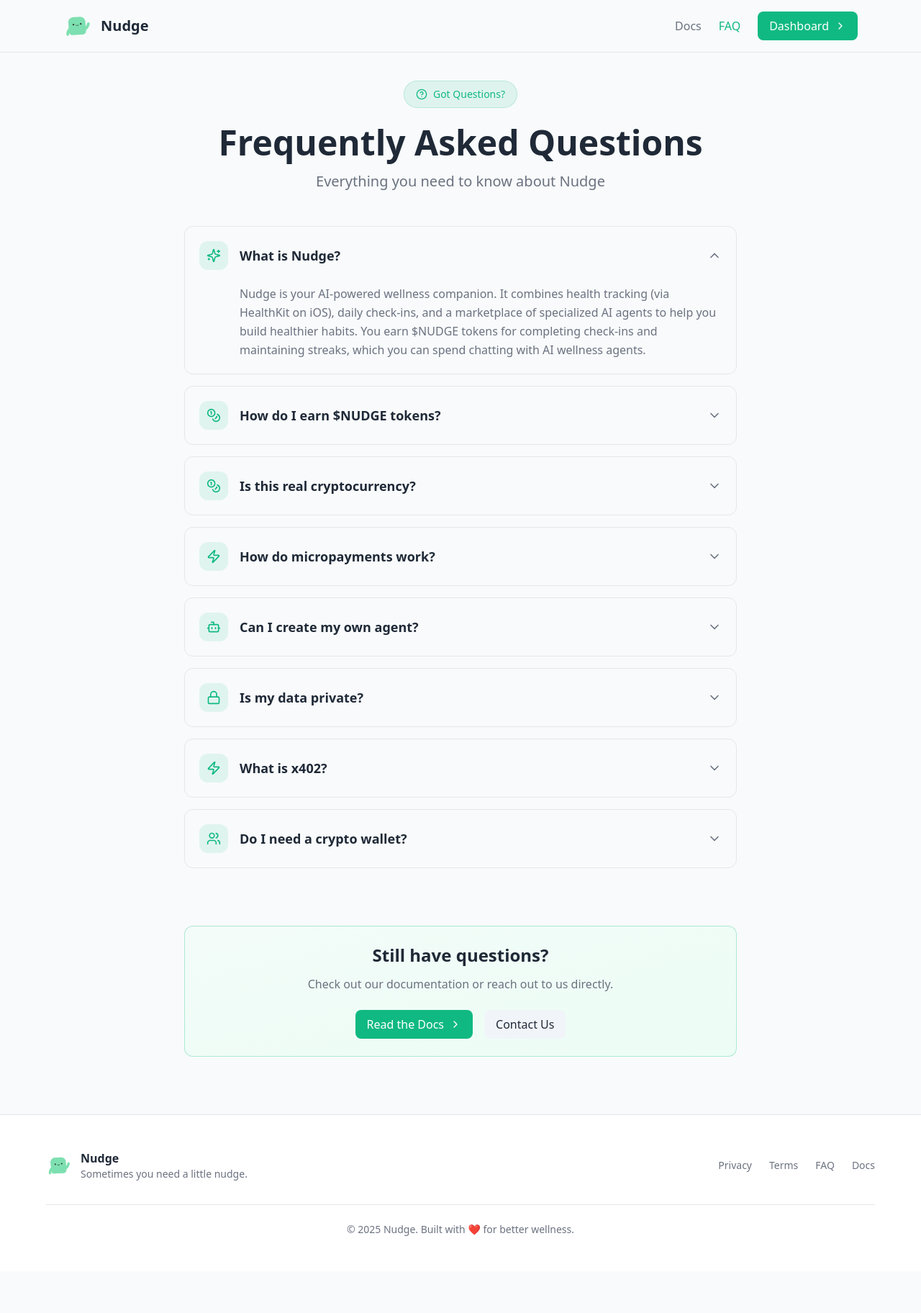
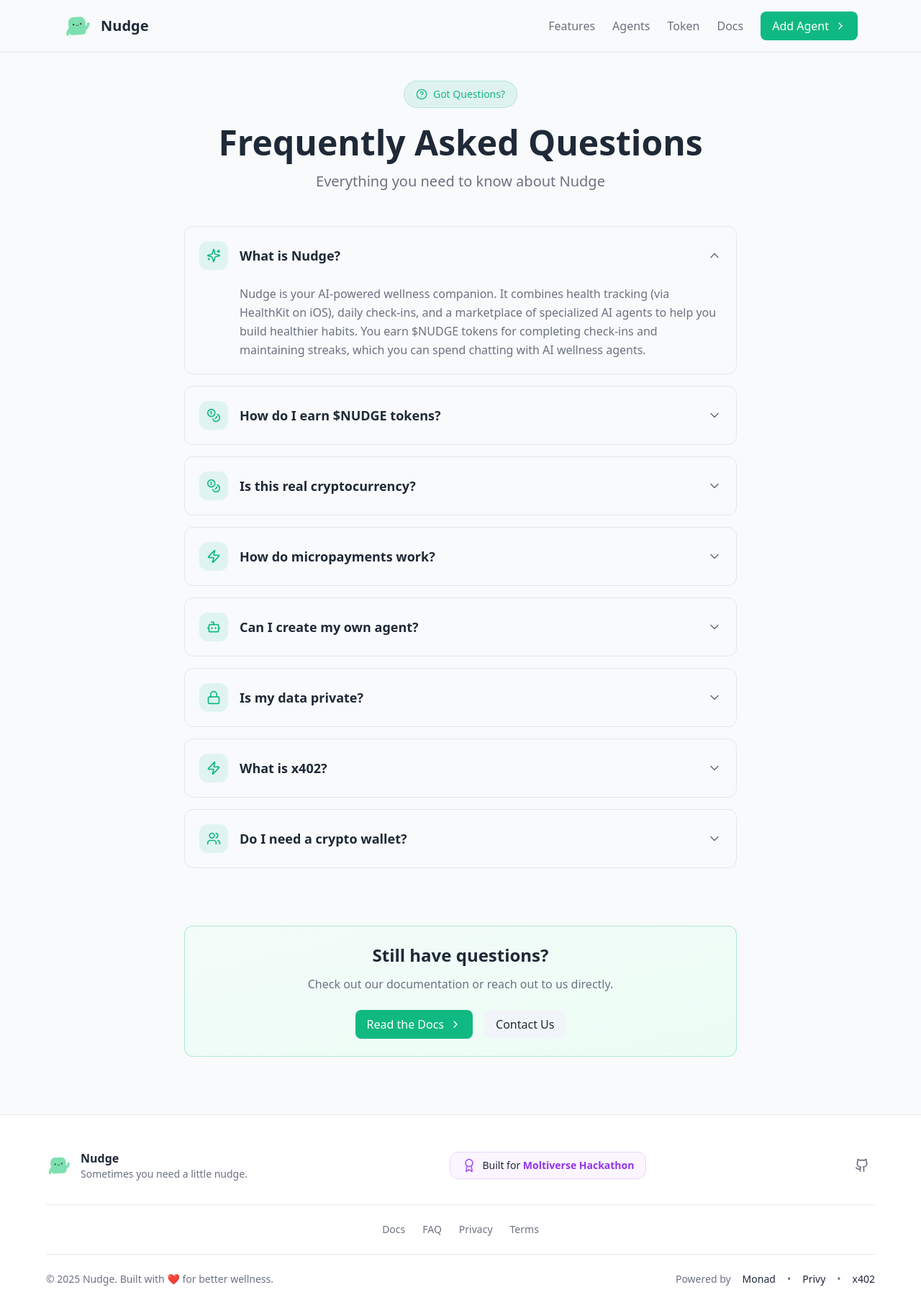
Before and after one commit to 0xrichyrich/lifelog-agent, a Next.js app in the folder dashboard/: page /faq in a window 1280 px wide. Shown: the top 1824 px of the page at 72% size. Before the commit the page ends 1766 px from the top, so only its background shows below. Built offline with nearby package versions, Linux system fonts and the light colour scheme; no server answers.

Commit message:
fix: match header/footer on docs, faq, privacy, terms pages to landing page

```diff
--- a/dashboard/src/app/(marketing)/docs/page.tsx
+++ b/dashboard/src/app/(marketing)/docs/page.tsx
@@ -339,16 +339,21 @@ export default function DocsPage() {
             <Image src="/mascot.png" alt="Nudge mascot" width={40} height={40} className="rounded-xl" />
             <span className="text-xl font-bold">Nudge</span>
           </Link>
+          {/* Desktop nav */}
           <div className="hidden md:flex items-center gap-6">
+            <a href="/#features" className="text-text-muted hover:text-accent transition">Features</a>
+            <a href="/#agents" className="text-text-muted hover:text-accent transition">Agents</a>
+            <a href="/#token" className="text-text-muted hover:text-accent transition">Token</a>
             <Link href="/docs" className="text-accent font-medium">Docs</Link>
-            <Link href="/faq" className="text-text-muted hover:text-accent transition">FAQ</Link>
-            <Link href="/marketplace" className="btn btn-primary flex items-center gap-2">
-              Dashboard
+            <Link href="/add-agent" className="btn btn-primary flex items-center gap-2">
+              Add Agent
               <ChevronRight className="w-4 h-4" />
             </Link>
           </div>
-          <Link href="/marketplace" className="md:hidden btn btn-primary text-sm px-4 py-2">
-            Dashboard
+          {/* Mobile CTA */}
+          <Link href="/add-agent" className="md:hidden btn btn-primary text-sm px-4 py-2 flex items-center gap-1">
+            Get Started
+            <ChevronRight className="w-4 h-4" />
           </Link>
         </div>
       </nav>
@@ -417,15 +422,37 @@ export default function DocsPage() {
                 <p className="text-sm text-text-muted">Sometimes you need a little nudge.</p>
               </div>
             </Link>
-            <div className="flex items-center gap-6 text-sm text-text-muted">
-              <Link href="/privacy" className="hover:text-accent transition">Privacy</Link>
-              <Link href="/terms" className="hover:text-accent transition">Terms</Link>
-              <Link href="/faq" className="hover:text-accent transition">FAQ</Link>
-              <Link href="/docs" className="hover:text-accent transition">Docs</Link>
+            <div className="flex items-center gap-2 px-4 py-2 bg-purple-50 rounded-xl border border-purple-200">
+              <Rocket className="w-5 h-5 text-purple-500" />
+              <span className="text-sm">
+                Built for <span className="font-bold text-purple-600">Moltiverse Hackathon</span>
+              </span>
             </div>
+            <a
+              href="https://github.com/0xrichyrich/lifelog-agent"
+              target="_blank"
+              rel="noopener noreferrer"
+              className="text-text-muted hover:text-text transition p-2 hover:bg-surface-light rounded-lg"
+            >
+              <Github className="w-5 h-5" />
+            </a>
           </div>
-          <div className="mt-8 pt-6 border-t border-card-border text-center text-sm text-text-muted">
+          <div className="mt-8 pt-6 border-t border-card-border flex flex-wrap justify-center gap-6 text-sm text-text-muted">
+            <Link href="/docs" className="hover:text-accent transition">Docs</Link>
+            <Link href="/faq" className="hover:text-accent transition">FAQ</Link>
+            <Link href="/privacy" className="hover:text-accent transition">Privacy</Link>
+            <Link href="/terms" className="hover:text-accent transition">Terms</Link>
+          </div>
+          <div className="mt-6 pt-6 border-t border-card-border flex flex-col md:flex-row justify-between items-center gap-4 text-sm text-text-muted">
             <p>© 2025 Nudge. Built with ❤️ for better wellness.</p>
+            <div className="flex items-center gap-4">
+              <span>Powered by</span>
+              <span className="font-medium text-text">Monad</span>
+              <span>•</span>
+              <span className="font-medium text-text">Privy</span>
+              <span>•</span>
+              <span className="font-medium text-text">x402</span>
+            </div>
           </div>
         </div>
       </footer>
--- a/dashboard/src/app/(marketing)/faq/page.tsx
+++ b/dashboard/src/app/(marketing)/faq/page.tsx
@@ -3,7 +3,7 @@
 import { useState } from 'react';
 import Image from 'next/image';
 import Link from 'next/link';
-import { ChevronRight, ChevronDown, HelpCircle, Sparkles, Coins, Lock, Bot, Zap, Users } from 'lucide-react';
+import { ChevronRight, ChevronDown, HelpCircle, Sparkles, Coins, Lock, Bot, Zap, Users, Award, Github } from 'lucide-react';
 
 interface FAQItem {
   question: string;
@@ -91,16 +91,21 @@ export default function FAQPage() {
             <Image src="/mascot.png" alt="Nudge mascot" width={40} height={40} className="rounded-xl" />
             <span className="text-xl font-bold">Nudge</span>
           </Link>
+          {/* Desktop nav */}
           <div className="hidden md:flex items-center gap-6">
+            <a href="/#features" className="text-text-muted hover:text-accent transition">Features</a>
+            <a href="/#agents" className="text-text-muted hover:text-accent transition">Agents</a>
+            <a href="/#token" className="text-text-muted hover:text-accent transition">Token</a>
             <Link href="/docs" className="text-text-muted hover:text-accent transition">Docs</Link>
-            <Link href="/faq" className="text-accent font-medium">FAQ</Link>
-            <Link href="/marketplace" className="btn btn-primary flex items-center gap-2">
-              Dashboard
+            <Link href="/add-agent" className="btn btn-primary flex items-center gap-2">
+              Add Agent
               <ChevronRight className="w-4 h-4" />
             </Link>
           </div>
-          <Link href="/marketplace" className="md:hidden btn btn-primary text-sm px-4 py-2">
-            Dashboard
+          {/* Mobile CTA */}
+          <Link href="/add-agent" className="md:hidden btn btn-primary text-sm px-4 py-2 flex items-center gap-1">
+            Get Started
+            <ChevronRight className="w-4 h-4" />
           </Link>
         </div>
       </nav>
@@ -165,15 +170,37 @@ export default function FAQPage() {
                 <p className="text-sm text-text-muted">Sometimes you need a little nudge.</p>
               </div>
             </Link>
-            <div className="flex items-center gap-6 text-sm text-text-muted">
-              <Link href="/privacy" className="hover:text-accent transition">Privacy</Link>
-              <Link href="/terms" className="hover:text-accent transition">Terms</Link>
-              <Link href="/faq" className="hover:text-accent transition">FAQ</Link>
-              <Link href="/docs" className="hover:text-accent transition">Docs</Link>
+            <div className="flex items-center gap-2 px-4 py-2 bg-purple-50 rounded-xl border border-purple-200">
+              <Award className="w-5 h-5 text-purple-500" />
+              <span className="text-sm">
+                Built for <span className="font-bold text-purple-600">Moltiverse Hackathon</span>
+              </span>
             </div>
+            <a
+              href="https://github.com/0xrichyrich/lifelog-agent"
+              target="_blank"
+              rel="noopener noreferrer"
+              className="text-text-muted hover:text-text transition p-2 hover:bg-surface-light rounded-lg"
+            >
+              <Github className="w-5 h-5" />
+            </a>
           </div>
-          <div className="mt-8 pt-6 border-t border-card-border text-center text-sm text-text-muted">
+          <div className="mt-8 pt-6 border-t border-card-border flex flex-wrap justify-center gap-6 text-sm text-text-muted">
+            <Link href="/docs" className="hover:text-accent transition">Docs</Link>
+            <Link href="/faq" className="hover:text-accent transition">FAQ</Link>
+            <Link href="/privacy" className="hover:text-accent transition">Privacy</Link>
+            <Link href="/terms" className="hover:text-accent transition">Terms</Link>
+          </div>
+          <div className="mt-6 pt-6 border-t border-card-border flex flex-col md:flex-row justify-between items-center gap-4 text-sm text-text-muted">
             <p>© 2025 Nudge. Built with ❤️ for better wellness.</p>
+            <div className="flex items-center gap-4">
+              <span>Powered by</span>
+              <span className="font-medium text-text">Monad</span>
+              <span>•</span>
+              <span className="font-medium text-text">Privy</span>
+              <span>•</span>
+              <span className="font-medium text-text">x402</span>
+            </div>
           </div>
         </div>
       </footer>
--- a/dashboard/src/app/(marketing)/privacy/page.tsx
+++ b/dashboard/src/app/(marketing)/privacy/page.tsx
@@ -2,7 +2,7 @@
 
 import Image from 'next/image';
 import Link from 'next/link';
-import { ChevronRight, Shield, Smartphone, Database, Eye, Lock, Mail } from 'lucide-react';
+import { ChevronRight, Shield, Smartphone, Database, Eye, Lock, Mail, Award, Github } from 'lucide-react';
 
 export default function PrivacyPage() {
   return (
@@ -14,16 +14,21 @@ export default function PrivacyPage() {
             <Image src="/mascot.png" alt="Nudge mascot" width={40} height={40} className="rounded-xl" />
             <span className="text-xl font-bold">Nudge</span>
           </Link>
+          {/* Desktop nav */}
           <div className="hidden md:flex items-center gap-6">
+            <a href="/#features" className="text-text-muted hover:text-accent transition">Features</a>
+            <a href="/#agents" className="text-text-muted hover:text-accent transition">Agents</a>
+            <a href="/#token" className="text-text-muted hover:text-accent transition">Token</a>
             <Link href="/docs" className="text-text-muted hover:text-accent transition">Docs</Link>
-            <Link href="/faq" className="text-text-muted hover:text-accent transition">FAQ</Link>
-            <Link href="/marketplace" className="btn btn-primary flex items-center gap-2">
-              Dashboard
+            <Link href="/add-agent" className="btn btn-primary flex items-center gap-2">
+              Add Agent
               <ChevronRight className="w-4 h-4" />
             </Link>
           </div>
-          <Link href="/marketplace" className="md:hidden btn btn-primary text-sm px-4 py-2">
-            Dashboard
+          {/* Mobile CTA */}
+          <Link href="/add-agent" className="md:hidden btn btn-primary text-sm px-4 py-2 flex items-center gap-1">
+            Get Started
+            <ChevronRight className="w-4 h-4" />
           </Link>
         </div>
       </nav>
@@ -226,15 +231,37 @@ export default function PrivacyPage() {
                 <p className="text-sm text-text-muted">Sometimes you need a little nudge.</p>
               </div>
             </Link>
-            <div className="flex items-center gap-6 text-sm text-text-muted">
-              <Link href="/privacy" className="hover:text-accent transition">Privacy</Link>
-              <Link href="/terms" className="hover:text-accent transition">Terms</Link>
-              <Link href="/faq" className="hover:text-accent transition">FAQ</Link>
-              <Link href="/docs" className="hover:text-accent transition">Docs</Link>
+            <div className="flex items-center gap-2 px-4 py-2 bg-purple-50 rounded-xl border border-purple-200">
+              <Award className="w-5 h-5 text-purple-500" />
+              <span className="text-sm">
+                Built for <span className="font-bold text-purple-600">Moltiverse Hackathon</span>
+              </span>
             </div>
+            <a
+              href="https://github.com/0xrichyrich/lifelog-agent"
+              target="_blank"
+              rel="noopener noreferrer"
+              className="text-text-muted hover:text-text transition p-2 hover:bg-surface-light rounded-lg"
+            >
+              <Github className="w-5 h-5" />
+            </a>
           </div>
-          <div className="mt-8 pt-6 border-t border-card-border text-center text-sm text-text-muted">
+          <div className="mt-8 pt-6 border-t border-card-border flex flex-wrap justify-center gap-6 text-sm text-text-muted">
+            <Link href="/docs" className="hover:text-accent transition">Docs</Link>
+            <Link href="/faq" className="hover:text-accent transition">FAQ</Link>
+            <Link href="/privacy" className="hover:text-accent transition">Privacy</Link>
+            <Link href="/terms" className="hover:text-accent transition">Terms</Link>
+          </div>
+          <div className="mt-6 pt-6 border-t border-card-border flex flex-col md:flex-row justify-between items-center gap-4 text-sm text-text-muted">
             <p>© 2025 Nudge. Built with ❤️ for better wellness.</p>
+            <div className="flex items-center gap-4">
+              <span>Powered by</span>
+              <span className="font-medium text-text">Monad</span>
+              <span>•</span>
+              <span className="font-medium text-text">Privy</span>
+              <span>•</span>
+              <span className="font-medium text-text">x402</span>
+            </div>
           </div>
         </div>
       </footer>
--- a/dashboard/src/app/(marketing)/terms/page.tsx
+++ b/dashboard/src/app/(marketing)/terms/page.tsx
@@ -2,7 +2,7 @@
 
 import Image from 'next/image';
 import Link from 'next/link';
-import { ChevronRight, FileText, AlertTriangle, User, Bot, Copyright, Scale } from 'lucide-react';
+import { ChevronRight, FileText, AlertTriangle, User, Bot, Copyright, Scale, Award, Github } from 'lucide-react';
 
 export default function TermsPage() {
   return (
@@ -14,16 +14,21 @@ export default function TermsPage() {
             <Image src="/mascot.png" alt="Nudge mascot" width={40} height={40} className="rounded-xl" />
             <span className="text-xl font-bold">Nudge</span>
           </Link>
+          {/* Desktop nav */}
           <div className="hidden md:flex items-center gap-6">
+            <a href="/#features" className="text-text-muted hover:text-accent transition">Features</a>
+            <a href="/#agents" className="text-text-muted hover:text-accent transition">Agents</a>
+            <a href="/#token" className="text-text-muted hover:text-accent transition">Token</a>
             <Link href="/docs" className="text-text-muted hover:text-accent transition">Docs</Link>
-            <Link href="/faq" className="text-text-muted hover:text-accent transition">FAQ</Link>
-            <Link href="/marketplace" className="btn btn-primary flex items-center gap-2">
-              Dashboard
+            <Link href="/add-agent" className="btn btn-primary flex items-center gap-2">
+              Add Agent
               <ChevronRight className="w-4 h-4" />
             </Link>
           </div>
-          <Link href="/marketplace" className="md:hidden btn btn-primary text-sm px-4 py-2">
-            Dashboard
+          {/* Mobile CTA */}
+          <Link href="/add-agent" className="md:hidden btn btn-primary text-sm px-4 py-2 flex items-center gap-1">
+            Get Started
+            <ChevronRight className="w-4 h-4" />
           </Link>
         </div>
       </nav>
@@ -243,15 +248,37 @@ export default function TermsPage() {
                 <p className="text-sm text-text-muted">Sometimes you need a little nudge.</p>
               </div>
             </Link>
-            <div className="flex items-center gap-6 text-sm text-text-muted">
-              <Link href="/privacy" className="hover:text-accent transition">Privacy</Link>
-              <Link href="/terms" className="hover:text-accent transition">Terms</Link>
-              <Link href="/faq" className="hover:text-accent transition">FAQ</Link>
-              <Link href="/docs" className="hover:text-accent transition">Docs</Link>
+            <div className="flex items-center gap-2 px-4 py-2 bg-purple-50 rounded-xl border border-purple-200">
+              <Award className="w-5 h-5 text-purple-500" />
+              <span className="text-sm">
+                Built for <span className="font-bold text-purple-600">Moltiverse Hackathon</span>
+              </span>
             </div>
+            <a
+              href="https://github.com/0xrichyrich/lifelog-agent"
+              target="_blank"
+              rel="noopener noreferrer"
+              className="text-text-muted hover:text-text transition p-2 hover:bg-surface-light rounded-lg"
+            >
+              <Github className="w-5 h-5" />
+            </a>
           </div>
-          <div className="mt-8 pt-6 border-t border-card-border text-center text-sm text-text-muted">
+          <div className="mt-8 pt-6 border-t border-card-border flex flex-wrap justify-center gap-6 text-sm text-text-muted">
+            <Link href="/docs" className="hover:text-accent transition">Docs</Link>
+            <Link href="/faq" className="hover:text-accent transition">FAQ</Link>
+            <Link href="/privacy" className="hover:text-accent transition">Privacy</Link>
+            <Link href="/terms" className="hover:text-accent transition">Terms</Link>
+          </div>
+          <div className="mt-6 pt-6 border-t border-card-border flex flex-col md:flex-row justify-between items-center gap-4 text-sm text-text-muted">
             <p>© 2025 Nudge. Built with ❤️ for better wellness.</p>
+            <div className="flex items-center gap-4">
+              <span>Powered by</span>
+              <span className="font-medium text-text">Monad</span>
+              <span>•</span>
+              <span className="font-medium text-text">Privy</span>
+              <span>•</span>
+              <span className="font-medium text-text">x402</span>
+            </div>
           </div>
         </div>
       </footer>
```
